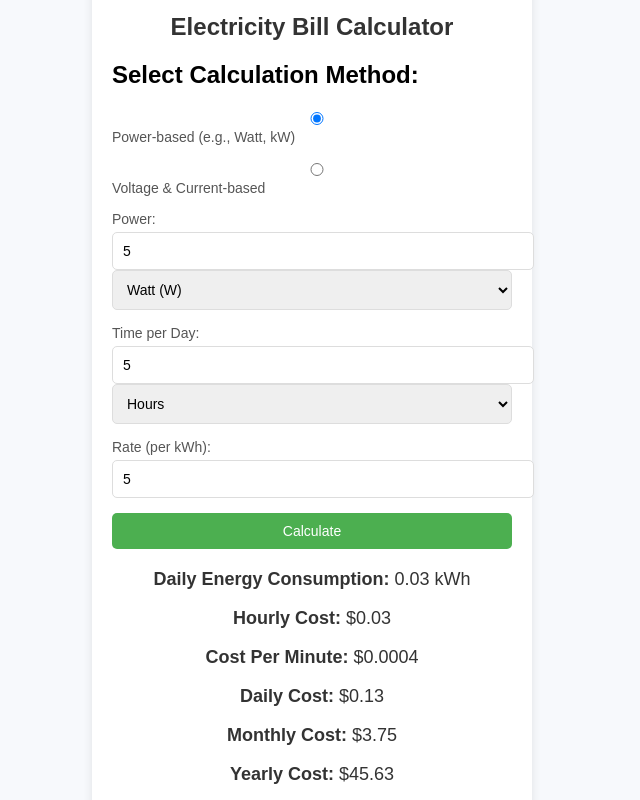
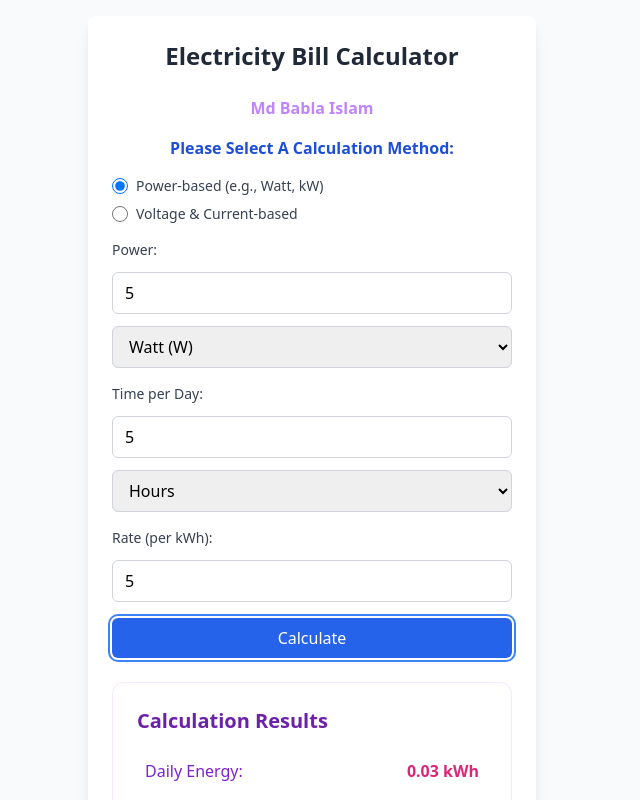
Before and after one commit to babla45/electricity-bill-calculator-web-app, a plain HTML site: page index.html in a window 1280 px wide. Both pictures are taken after typing "5", "5", "5" into the empty fields and a click on the button "Calculate". Shown: the top 800 px of the page, without its empty margins (328-968 px from the left). Drawn offline with nearby package versions, Linux system fonts and the light colour scheme.

Commit message:
redesigned using tailwind css

```diff
--- a/index.html
+++ b/index.html
@@ -4,27 +4,33 @@
     <meta charset="UTF-8">
     <meta name="viewport" content="width=device-width, initial-scale=1.0">
     <title>Electricity Bill Calculator</title>
-    <link rel="stylesheet" href="styles.css">
+    <script src="https://cdn.tailwindcss.com"></script>
 </head>
-<body>
-    <div class="container">
-        <h1>Electricity Bill Calculator</h1>
-        <form id="billForm">
-            <h2>Select Calculation Method:</h2>
-            <div class="form-group">
-                <input type="radio" id="powerMethod" name="method" value="power" checked>
-                <label for="powerMethod">Power-based (e.g., Watt, kW)</label>
+<body class="bg-gray-50 min-h-screen flex items-center justify-center p-4">
+    <div class="container max-w-md w-full bg-white rounded-lg shadow-lg p-6">
+        <h1 class="text-2xl font-bold text-gray-800 text-center mb-6">Electricity Bill Calculator</h1>
+        <h3 class="font-bold text-gray-900 text-purple-400 text-center mb-4">Md Babla Islam</h3>
+        <form id="billForm" class="space-y-4">
+            <h2 class="text-md text-blue-700 font-bold text-center">Please Select A Calculation Method:</h2>
+            <div class="space-y-2">
+                <div class="flex items-center">
+                    <input type="radio" id="powerMethod" name="method" value="power" checked
+                           class="w-4 h-4 text-blue-600">
+                    <label for="powerMethod" class="ml-2 text-sm text-gray-700">Power-based (e.g., Watt, kW)</label>
                 </div>
-            <div class="form-group">
-                <input type="radio" id="voltCurrentMethod" name="method" value="voltCurrent">
-                <label for="voltCurrentMethod">Voltage & Current-based</label>
+                <div class="flex items-center">
+                    <input type="radio" id="voltCurrentMethod" name="method" value="voltCurrent"
+                           class="w-4 h-4 text-blue-600">
+                    <label for="voltCurrentMethod" class="ml-2 text-sm text-gray-700">Voltage & Current-based</label>
+                </div>
             </div>
 
             <!-- Power-based Inputs -->
-            <div id="powerInputs" class="form-group">
-                <label for="power">Power:</label>
-                <input type="number" id="power" placeholder="Enter power value" required>
-                <select id="powerUnit">
+            <div id="powerInputs" class="space-y-3">
+                <label for="power" class="block text-sm font-medium text-gray-700">Power:</label>
+                <input type="number" id="power" placeholder="Enter power value" required
+                       class="w-full px-3 py-2 border border-gray-300 rounded-md focus:outline-none focus:ring-2 focus:ring-blue-500">
+                <select id="powerUnit" class="w-full px-3 py-2 border border-gray-300 rounded-md focus:outline-none focus:ring-2 focus:ring-blue-500">
                     <option value="Watt">Watt (W)</option>
                     <option value="kW">Kilowatt (kW)</option>
                     <option value="MW">Megawatt (MW)</option>
@@ -34,41 +40,52 @@
             </div>
 
             <!-- Voltage & Current Inputs -->
-            <div id="voltCurrentInputs" class="hidden">
-                <label for="voltage">Voltage:</label>
-                <input type="number" id="voltage" placeholder="Enter voltage value">
-                <select id="voltageUnit">
+            <div id="voltCurrentInputs" class="hidden space-y-3">
+                <div class="space-y-3">
+                    <label for="voltage" class="block text-sm font-medium text-gray-700">Voltage:</label>
+                    <input type="number" id="voltage" placeholder="Enter voltage value"
+                           class="w-full px-3 py-2 border border-gray-300 rounded-md focus:outline-none focus:ring-2 focus:ring-blue-500">
+                    <select id="voltageUnit" class="w-full px-3 py-2 border border-gray-300 rounded-md focus:outline-none focus:ring-2 focus:ring-blue-500">
                         <option value="V">Volt (V)</option>
                         <option value="kV">Kilovolt (kV)</option>
                         <option value="mV">Millivolt (mV)</option>
                     </select>
-
-                <label for="current">Current:</label>
-                <input type="number" id="current" placeholder="Enter current value">
-                <select id="currentUnit">
+                </div>
+                <div class="space-y-3">
+                    <label for="current" class="block text-sm font-medium text-gray-700">Current:</label>
+                    <input type="number" id="current" placeholder="Enter current value"
+                           class="w-full px-3 py-2 border border-gray-300 rounded-md focus:outline-none focus:ring-2 focus:ring-blue-500">
+                    <select id="currentUnit" class="w-full px-3 py-2 border border-gray-300 rounded-md focus:outline-none focus:ring-2 focus:ring-blue-500">
                         <option value="A">Ampere (A)</option>
                         <option value="mA">Milliampere (mA)</option>
                     </select>
                 </div>
+            </div>
 
             <!-- Time Input -->
-            <div class="form-group">
-                <label for="time">Time per Day:</label>
-                <input type="number" id="time" placeholder="Enter time per day" required>
-                <select id="timeUnit">
+            <div class="space-y-3">
+                <label for="time" class="block text-sm font-medium text-gray-700">Time per Day:</label>
+                <input type="number" id="time" placeholder="Enter time per day" required
+                       class="w-full px-3 py-2 border border-gray-300 rounded-md focus:outline-none focus:ring-2 focus:ring-blue-500">
+                <select id="timeUnit" class="w-full px-3 py-2 border border-gray-300 rounded-md focus:outline-none focus:ring-2 focus:ring-blue-500">
                     <option value="hours">Hours</option>
                     <option value="minutes">Minutes</option>
                 </select>
             </div>
 
             <!-- Rate Input -->
-            <div class="form-group">
-                <label for="rate">Rate (per kWh):</label>
-                <input type="number" id="rate" placeholder="Enter rate" required>
+            <div class="space-y-3">
+                <label for="rate" class="block text-sm font-medium text-gray-700">Rate (per kWh):</label>
+                <input type="number" id="rate" placeholder="Enter rate" required
+                       class="w-full px-3 py-2 border border-gray-300 rounded-md focus:outline-none focus:ring-2 focus:ring-blue-500">
             </div>
-            <button type="button" id="calculateBtn">Calculate</button>
+
+            <button type="button" id="calculateBtn"
+                    class="w-full bg-blue-600 text-white py-2 px-4 rounded-md hover:bg-blue-700 focus:outline-none focus:ring-2 focus:ring-blue-500 focus:ring-offset-2 transition-colors">
+                Calculate
+            </button>
         </form>
-        <div id="result"></div>
+        <div id="result" class="mt-6 space-y-2 text-gray-700"></div>
     </div>
     <script src="script.js"></script>
 </body>
--- a/script.js
+++ b/script.js
@@ -1,26 +1,72 @@
+// Add debounce function at the top
+function debounce(func, wait) {
+    let timeout;
+    return function executedFunction(...args) {
+        const later = () => {
+            clearTimeout(timeout);
+            func(...args);
+        };
+        clearTimeout(timeout);
+        timeout = setTimeout(later, wait);
+    };
+}
+
 document.getElementById("calculateBtn").addEventListener("click", calculateBill);
 
 // Toggle between input methods
 const powerInputs = document.getElementById("powerInputs");
 const voltCurrentInputs = document.getElementById("voltCurrentInputs");
+const resultDiv = document.getElementById("result");
+
+// Add event listeners for all input fields
+const inputFields = document.querySelectorAll('input[type="number"], select');
+const debouncedCalculate = debounce(calculateBill, 500);
+
+inputFields.forEach(field => {
+    field.addEventListener('input', debouncedCalculate);
+});
+
+function resetForm() {
+    // Reset all input fields
+    document.getElementById("power").value = "";
+    document.getElementById("voltage").value = "";
+    document.getElementById("current").value = "";
+    document.getElementById("time").value = "";
+    document.getElementById("rate").value = "";
+
+    // Reset select elements to first option
+    document.getElementById("powerUnit").selectedIndex = 0;
+    document.getElementById("voltageUnit").selectedIndex = 0;
+    document.getElementById("currentUnit").selectedIndex = 0;
+    document.getElementById("timeUnit").selectedIndex = 0;
+
+    // Clear results
+    resultDiv.innerHTML = "";
+}
 
 document.getElementById("powerMethod").addEventListener("change", () => {
     powerInputs.classList.remove("hidden");
     voltCurrentInputs.classList.add("hidden");
+    resetForm();
+    calculateBill(); // Try to calculate immediately after switch
 });
 
 document.getElementById("voltCurrentMethod").addEventListener("change", () => {
     voltCurrentInputs.classList.remove("hidden");
     powerInputs.classList.add("hidden");
+    resetForm();
+    calculateBill(); // Try to calculate immediately after switch
 });
 
+// Modify the calculate function to handle empty fields
 function calculateBill() {
     const time = parseFloat(document.getElementById("time").value);
     const timeUnit = document.getElementById("timeUnit").value;
     const rate = parseFloat(document.getElementById("rate").value);
 
+    // Return early if required fields are empty, but don't show alert
     if (isNaN(time) || isNaN(rate)) {
-        alert("Please fill out all fields correctly.");
+        resultDiv.innerHTML = ""; // Clear results if inputs are invalid
         return;
     }
 
@@ -32,7 +78,7 @@ function calculateBill() {
         const powerUnit = document.getElementById("powerUnit").value;
 
         if (isNaN(power)) {
-            alert("Please enter a valid power value.");
+            resultDiv.innerHTML = ""; // Clear results if power is invalid
             return;
         }
 
@@ -62,7 +108,7 @@ function calculateBill() {
         const currentUnit = document.getElementById("currentUnit").value;
 
         if (isNaN(voltage) || isNaN(current)) {
-            alert("Please enter valid voltage and current values.");
+            resultDiv.innerHTML = ""; // Clear results if voltage/current is invalid
             return;
         }
 
@@ -109,13 +155,38 @@ function calculateBill() {
     const minuteCost = hourlyCost / 60;
 
     // Display results
-    const resultDiv = document.getElementById("result");
     resultDiv.innerHTML = `
-        <p><strong>Daily Energy Consumption:</strong> ${dailyEnergy.toFixed(2)} kWh</p>
-        <p><strong>Hourly Cost:</strong> $${hourlyCost.toFixed(2)}</p>
-        <p><strong>Cost Per Minute:</strong> $${minuteCost.toFixed(4)}</p>
-        <p><strong>Daily Cost:</strong> $${dailyCost.toFixed(2)}</p>
-        <p><strong>Monthly Cost:</strong> $${monthlyCost.toFixed(2)}</p>
-        <p><strong>Yearly Cost:</strong> $${yearlyCost.toFixed(2)}</p>
+        <div class="space-y-3 bg-white/50 backdrop-blur-sm p-6 rounded-xl border border-purple-200/50">
+            <h3 class="text-xl font-semibold text-purple-800 mb-4">Calculation Results</h3>
+            <p class="flex justify-between items-center p-2 hover:bg-purple-50/50 rounded-lg transition-colors">
+                <span class="font-medium text-purple-700">Daily Energy:</span>
+                <span class="text-pink-600 font-semibold">${dailyEnergy.toFixed(2)} kWh</span>
+            </p>
+            <p class="flex justify-between items-center p-2 hover:bg-purple-50/50 rounded-lg transition-colors">
+                <span class="font-medium text-purple-700">Hourly Cost:</span>
+                <span class="text-pink-600 font-semibold">$${hourlyCost.toFixed(2)}</span>
+            </p>
+            <p class="flex justify-between items-center p-2 hover:bg-purple-50/50 rounded-lg transition-colors">
+                <span class="font-medium text-purple-700">Cost Per Minute:</span>
+                <span class="text-pink-600 font-semibold">$${minuteCost.toFixed(4)}</span>
+            </p>
+            <p class="flex justify-between items-center p-2 hover:bg-purple-50/50 rounded-lg transition-colors">
+                <span class="font-medium text-purple-700">Daily Cost:</span>
+                <span class="text-pink-600 font-semibold">$${dailyCost.toFixed(2)}</span>
+            </p>
+            <p class="flex justify-between items-center p-2 hover:bg-purple-50/50 rounded-lg transition-colors">
+                <span class="font-medium text-purple-700">Monthly Cost:</span>
+                <span class="text-pink-600 font-semibold">$${monthlyCost.toFixed(2)}</span>
+            </p>
+            <p class="flex justify-between items-center p-2 hover:bg-purple-50/50 rounded-lg transition-colors">
+                <span class="font-medium text-purple-700">Yearly Cost:</span>
+                <span class="text-pink-600 font-semibold">$${yearlyCost.toFixed(2)}</span>
+            </p>
+        </div>
     `;
 }
+
+// Remove the original click event listener since we're using input events now
+document.getElementById("calculateBtn").removeEventListener("click", calculateBill);
+// Add it back with the debounced version
+document.getElementById("calculateBtn").addEventListener("click", debouncedCalculate);
--- a/styles.css
+++ /dev/null
@@ -1,67 +0,0 @@
-body {
-    font-family: Arial, sans-serif;
-    background-color: #f7f9fc;
-    margin: 0;
-    padding: 0;
-    display: flex;
-    justify-content: center;
-    align-items: center;
-    height: 100vh;
-}
-
-.container {
-    background: #ffffff;
-    padding: 20px;
-    border-radius: 8px;
-    box-shadow: 0 0 10px rgba(0, 0, 0, 0.1);
-    width: 100%;
-    max-width: 400px;
-}
-
-h1 {
-    font-size: 24px;
-    color: #333;
-    text-align: center;
-    margin-bottom: 20px;
-}
-
-.form-group {
-    margin-bottom: 15px;
-}
-
-label {
-    display: block;
-    font-size: 14px;
-    margin-bottom: 5px;
-    color: #555;
-}
-
-.hidden {
-    display: none;
-}
-
-input, select, button {
-    width: 100%;
-    padding: 10px;
-    font-size: 14px;
-    border: 1px solid #ddd;
-    border-radius: 5px;
-}
-
-button {
-    background-color: #4caf50;
-    color: #fff;
-    cursor: pointer;
-    border: none;
-}
-
-button:hover {
-    background-color: #45a049;
-}
-
-#result {
-    margin-top: 20px;
-    font-size: 18px;
-    color: #333;
-    text-align: center;
-}
```
Lines whose indentation alone changed are shown as unchanged.
